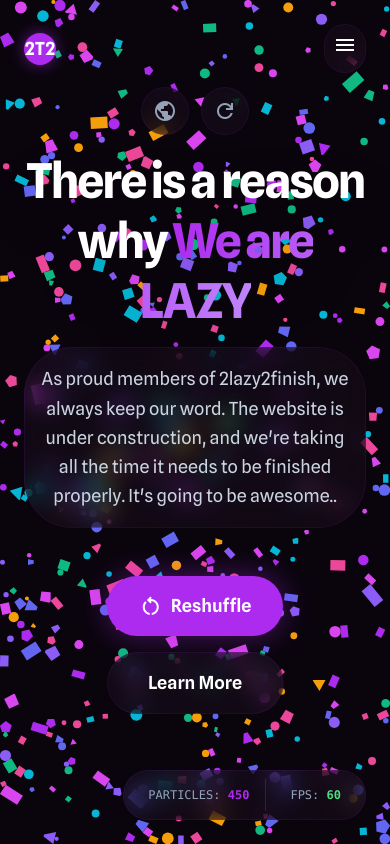
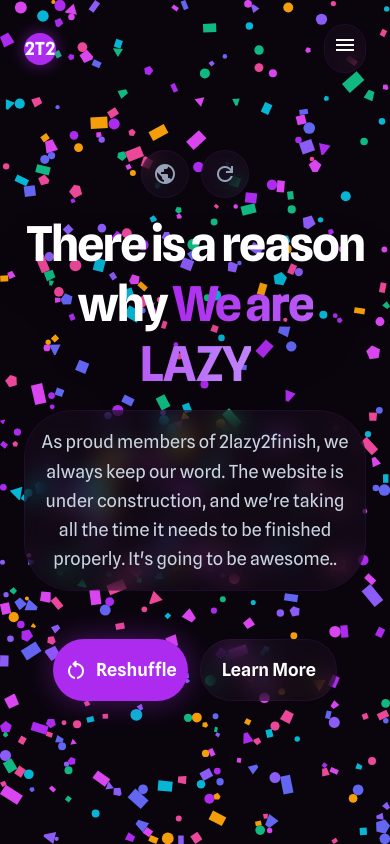
Before and after one commit to Dryh2k/2lazy2finish, a React (Vite) app: page / in a window 390 px wide. Built offline with nearby package versions, Linux system fonts and the light colour scheme.

Commit message:
bugfix: resized rettangle as container for particels (mobile only)

```diff
--- a/src/index.css
+++ b/src/index.css
@@ -20,3 +20,24 @@ body {
   -webkit-backdrop-filter: blur(12px);
   border: 1px solid rgba(173, 43, 238, 0.1);
 }
+
+@media (max-width: 768px) {
+  /* Place btn-reshuffle and btn-learn-more side by side */
+  div:has(> #btn-reshuffle) {
+    flex-direction: row !important;
+    gap: 0.75rem;
+  }
+
+  #btn-reshuffle,
+  #btn-learn-more {
+    flex: 1;
+    min-width: 0;
+    padding-left: 1rem;
+    padding-right: 1rem;
+  }
+
+  /* Hide the PARTICLES / FPS stats panel in the footer */
+  footer .glass-panel {
+    display: none;
+  }
+}
```
